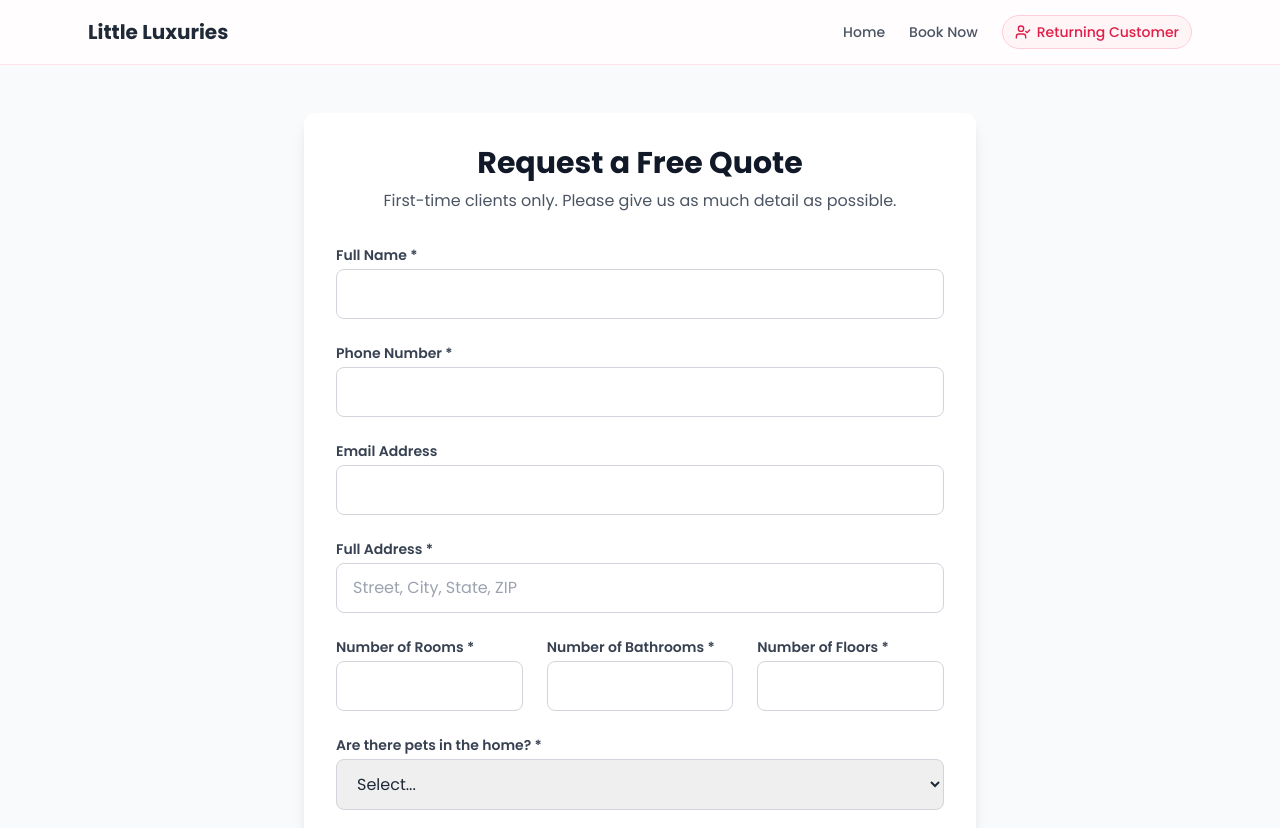
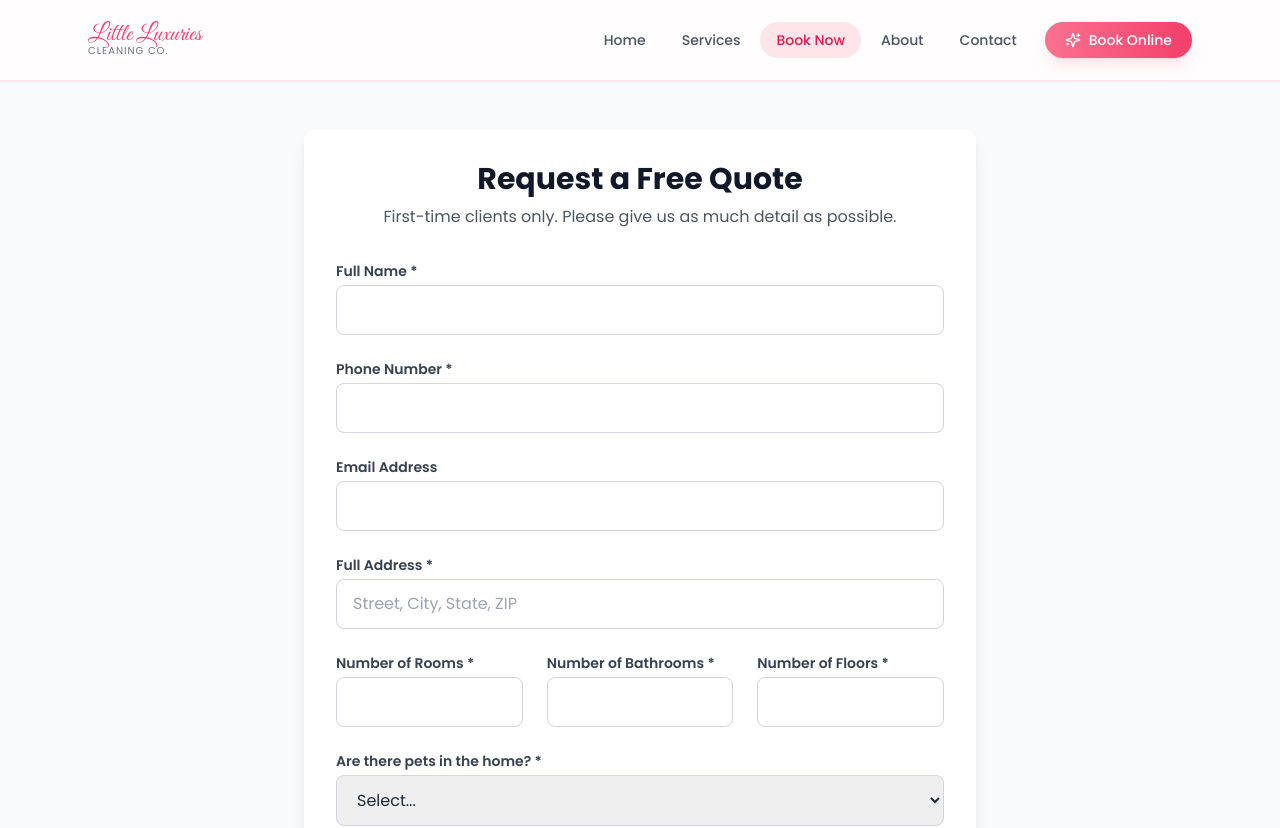
Before and after one commit to igascot47/little-luxuries-cleaning, a React (Vite) app: page /little-luxuries-cleaning/book in a window 1280 px wide. Shown: the top 828 px of the page. Built offline with nearby package versions, Linux system fonts and the light colour scheme.

Commit message:
Update Navbar.jsx OG

```diff
--- a/src/components/Navbar.jsx
+++ b/src/components/Navbar.jsx
@@ -1,37 +1,110 @@
-import { Link } from 'react-router-dom'
-import { UserCheck } from 'lucide-react'
+import { useState } from 'react'
+import { Link, useLocation } from 'react-router-dom'
+import { Menu, X, Sparkles } from 'lucide-react'
 
 export default function Navbar() {
+  const [open, setOpen] = useState(false)
+  const location = useLocation()
+
+  const links = [
+    { to: '/', label: 'Home' },
+    { to: '/#services', label: 'Services' },
+    { to: '/book', label: 'Book Now' },
+    { to: '/#about', label: 'About' },
+    { to: '/#contact', label: 'Contact' },
+  ]
+
+  const isActive = (path) => {
+    if (path === '/') return location.pathname === '/'
+    return location.pathname.startsWith(path)
+  }
+
+  // This function handles smooth scrolling for hash links
+  const handleClick = (to) => {
+    setOpen(false) // close mobile menu
+
+    if (to.includes('#')) {
+      const id = to.split('#')[1]
+      // Small delay so the page can render if needed
+      setTimeout(() => {
+        const element = document.getElementById(id)
+        if (element) {
+          element.scrollIntoView({ behavior: 'smooth', block: 'start' })
+        }
+      }, 100)
+    }
+  }
+
   return (
-    <header className="bg-white/80 backdrop-blur-md sticky top-0 z-50 border-b border-blush-100">
-      <div className="max-w-6xl mx-auto px-4 sm:px-6 h-16 flex items-center justify-between">
+    <nav className="sticky top-0 z-50 bg-white/80 backdrop-blur-md border-b border-blush-100 shadow-sm">
+      <div className="max-w-6xl mx-auto px-4 sm:px-6">
+        <div className="flex items-center justify-between h-16 md:h-20">
 
-        {/* Brand Logo / Home Link */}
-        <Link to="/" className="font-bold text-xl text-gray-800 flex items-center gap-2">
-          <span>Little Luxuries</span>
+          {/* Text only - logo removed */}
+          <Link to="/" className="flex items-center gap-2 group">
+            <div>
+              <span className="font-script text-2xl text-blush-500 leading-none">Little Luxuries</span>
+              <p className="text-[10px] tracking-widest text-gray-500 uppercase -mt-1">Cleaning Co.</p>
+            </div>
           </Link>
 
-        {/* Navigation Links */}
-        <nav className="flex items-center gap-4 sm:gap-6">
-          <Link to="/" className="text-sm font-medium text-gray-600 hover:text-blush-500 transition-colors">
-            Home
+          {/* Desktop Menu */}
+          <div className="hidden md:flex items-center gap-1">
+            {links.map((link) => (
+              <Link
+                key={link.to}
+                to={link.to}
+                onClick={() => handleClick(link.to)}
+                className={`px-4 py-2 rounded-full text-sm font-medium transition-all duration-200
+                  ${isActive(link.to)
+                    ? 'bg-blush-100 text-blush-600'
+                    : 'text-gray-600 hover:text-blush-500 hover:bg-blush-50'
+                  }`}
+              >
+                {link.label}
               </Link>
+            ))}
+            <Link to="/book" className="ml-2 btn-primary text-sm py-2 px-5">
+              <Sparkles size={16} />
+              Book Online
+            </Link>
+          </div>
 
-          <Link to="/book" className="text-sm font-medium text-gray-600 hover:text-blush-500 transition-colors">
-            Book Now
+          {/* Mobile menu button */}
+          <button
+            onClick={() => setOpen(!open)}
+            className="md:hidden p-2 rounded-full text-blush-500 hover:bg-blush-50"
+            aria-label="Toggle menu"
+          >
+            {open ? <X size={24} /> : <Menu size={24} />}
+          </button>
+        </div>
+      </div>
+
+      {/* Mobile Menu */}
+      {open && (
+        <div className="md:hidden bg-white border-t border-blush-100 px-4 py-4 space-y-1 animate-fade-in">
+          {links.map((link) => (
+            <Link
+              key={link.to}
+              to={link.to}
+              onClick={() => handleClick(link.to)}
+              className={`block px-4 py-3 rounded-xl text-sm font-medium
+                ${isActive(link.to) ? 'bg-blush-100 text-blush-600' : 'text-gray-600 hover:bg-blush-50'}`}
+            >
+              {link.label}
             </Link>
-
-          {/* Returning Customer Button */}
+          ))}
           <Link
-            to="/customer"
-            className="inline-flex items-center gap-1.5 text-xs sm:text-sm font-medium text-blush-600 bg-blush-50 border border-blush-200 px-3 py-1.5 rounded-full hover:bg-blush-100 transition-colors"
+            to="/book"
+            onClick={() => setOpen(false)}
+            className="block mt-3 btn-primary text-center"
           >
-            <UserCheck size={16} />
-            Returning Customer
+            <Sparkles size={16} className="inline mr-1" />
+            Book Online
           </Link>
+        </div>
+      )}
     </nav>
-
-      </div>
-    </header>
   )
 }
```
Lines whose indentation alone changed are shown as unchanged.
